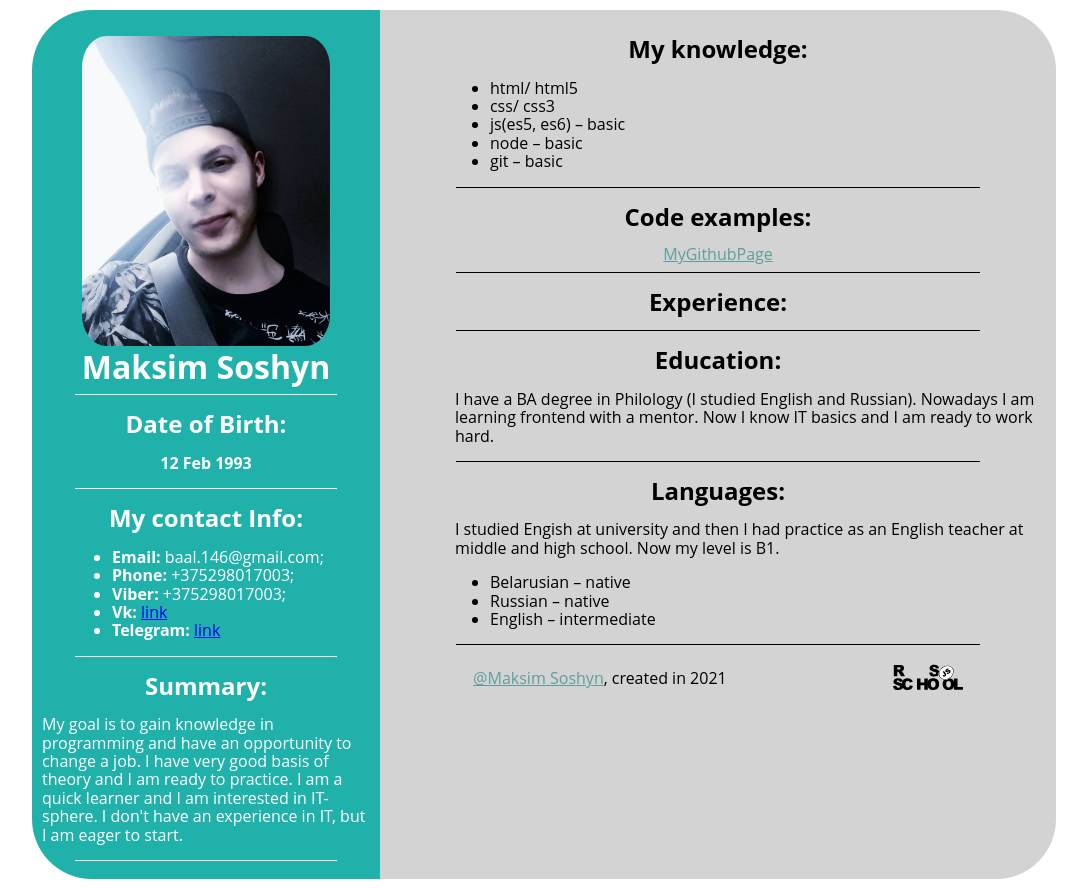
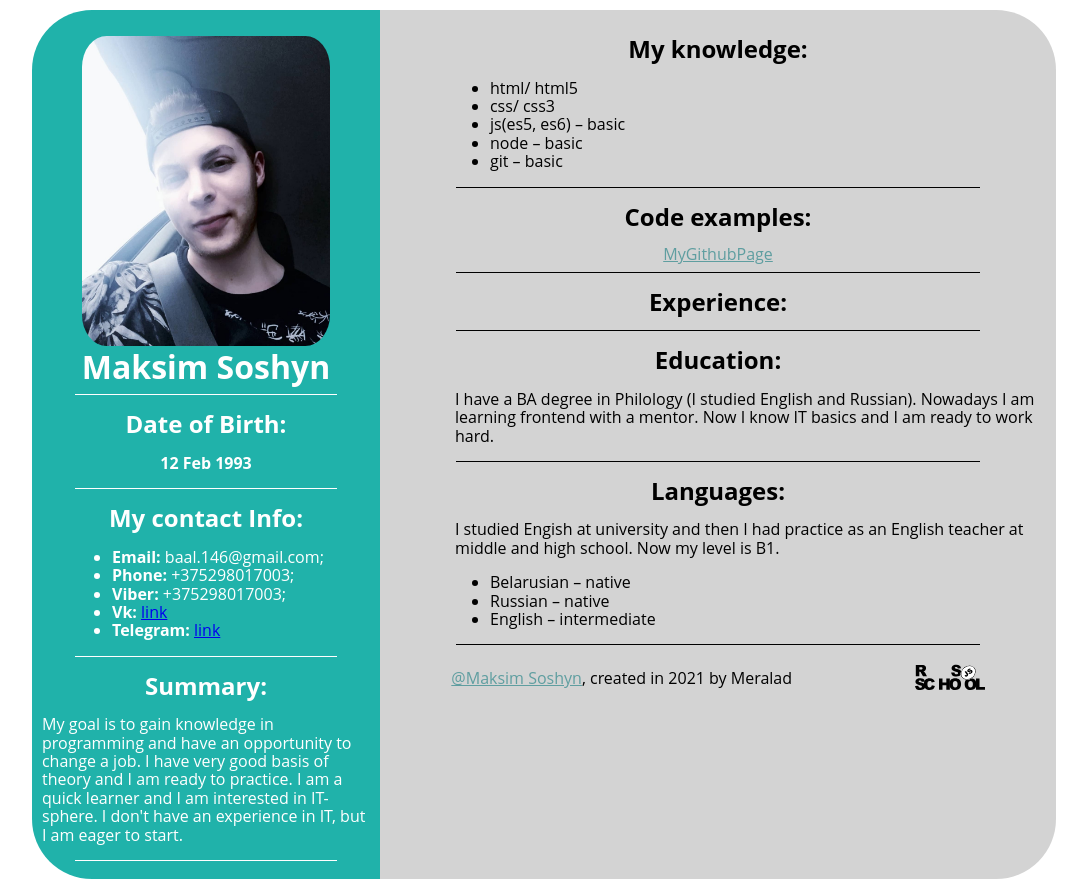
Before and after one commit to Meralad/rsschool-cv, a plain HTML site: page index.html in a window 1280 px wide. Shown: the whole page, without its empty margins (96-1183 px from the left). Drawn offline with Linux system fonts and the light colour scheme.

Commit message:
fix: change footer

```diff
--- a/index.html
+++ b/index.html
@@ -78,7 +78,7 @@
             <hr class="my-line-right">
           </section>
         <footer class="footer">
-          <p><a href="https://github.com/Meralad">@Maksim Soshyn</a>, created in 2021</p>
+          <p><a href="https://github.com/Meralad">@Maksim Soshyn</a>, created in 2021 by Meralad</p>
           <a href="https://rs.school/js/"><img src="./images/rs_school_js.svg" width="70" alt="rsschool js-course logo"></a>
       </footer>
       </div>
```
